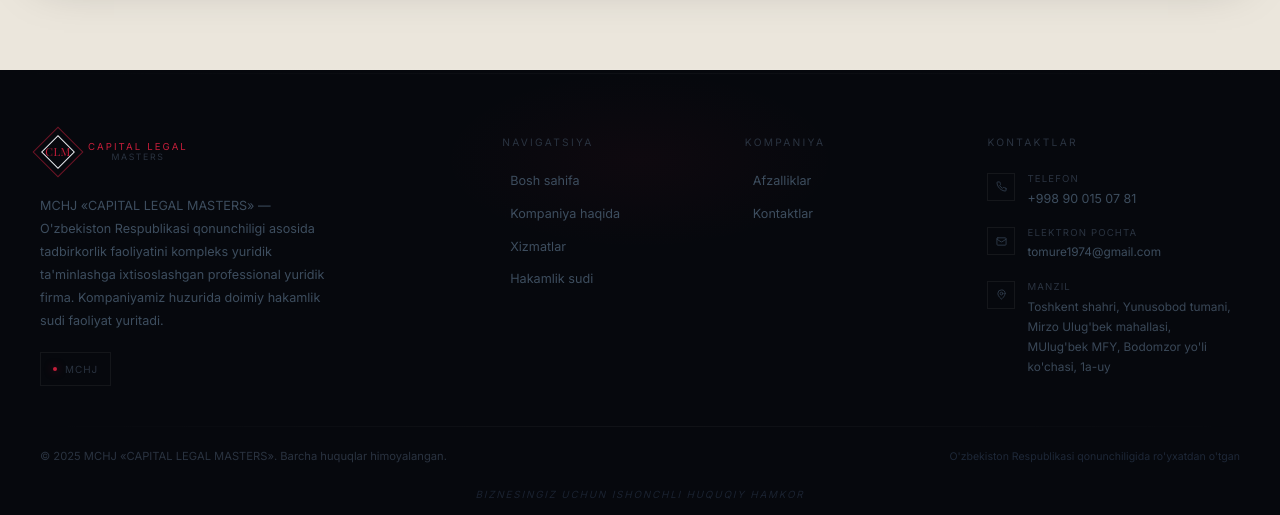
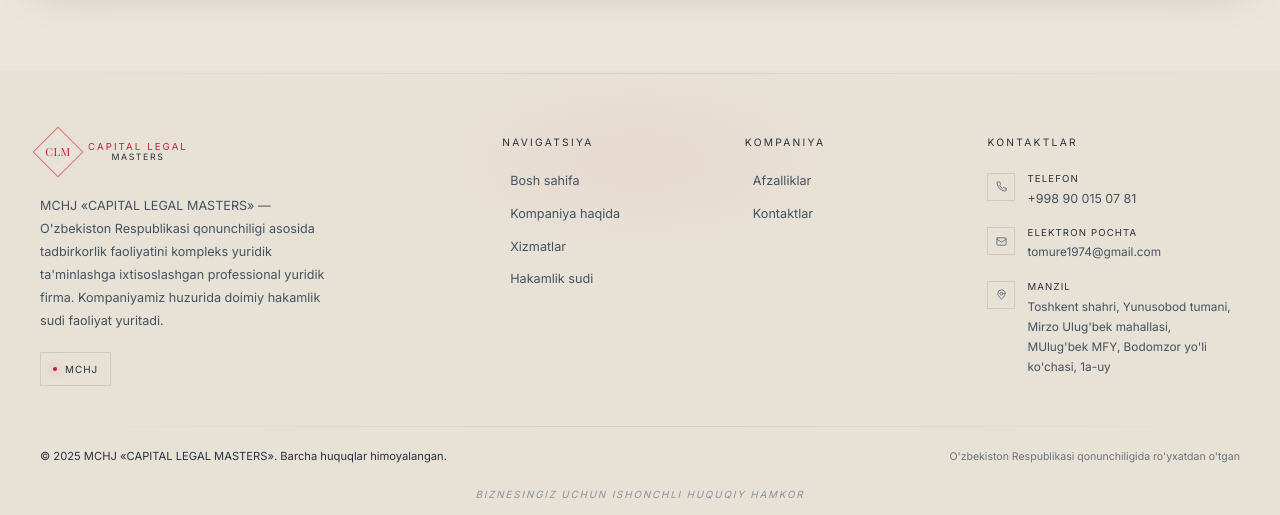
Before and after one commit to r2k8v42jz9-png/Capital-legal-masters, a Next.js app: page / in a window 1280 px wide. Shown: the part 5415-5930 px from the top of the page. Built offline with nearby package versions, Linux system fonts and the light colour scheme.

Commit message:
Improve light footer and uppercase branding

```diff
--- a/src/app/globals.css
+++ b/src/app/globals.css
@@ -52,6 +52,20 @@
   --nav-link:         #7A8B9E;   /* inactive nav links — visible on dark */
   --nav-link-active:  #E8ECF0;
   --nav-link-hover:   #B8C8D8;
+
+  /* Footer — dark theme (values match the original design exactly) */
+  --footer-bg:          #06080D;
+  --footer-text:        #3D4D5E;            /* description, links, values */
+  --footer-heading:     #2A3340;            /* headings, labels, badge, rights */
+  --footer-address:     #3A4858;
+  --footer-icon:        #2E3A4A;
+  --footer-faint:       #1E2838;            /* legal note */
+  --footer-tagline:     #1A2230;
+  --footer-link-hover:  #A8B8C8;
+  --footer-value-hover: #8B9AAA;
+  --footer-line:        rgba(255, 255, 255, 0.035);
+  --footer-divider:     rgba(255, 255, 255, 0.045);
+  --footer-border:      rgba(255, 255, 255, 0.06);
 }
 
 [data-theme="light"] {
@@ -99,6 +113,20 @@
   --nav-link:         #3D4D5C;   /* inactive nav links — deep on ivory */
   --nav-link-active:  #0F1923;
   --nav-link-hover:   #1A2838;
+
+  /* Footer — light premium corporate (warm ivory, deep graphite text) */
+  --footer-bg:          #E8E1D6;            /* warm ivory-gray, blends with sections */
+  --footer-text:        #44535F;            /* readable graphite */
+  --footer-heading:     #28323D;            /* darker graphite for headings/labels */
+  --footer-address:     #44535F;
+  --footer-icon:        #5E6B78;
+  --footer-faint:       #69747F;            /* legal note — subtle but readable */
+  --footer-tagline:     #8A949E;            /* tagline — soft but visible */
+  --footer-link-hover:  #C41E3A;
+  --footer-value-hover: #C41E3A;
+  --footer-line:        rgba(0, 0, 0, 0.07);
+  --footer-divider:     rgba(0, 0, 0, 0.08);
+  --footer-border:      rgba(0, 0, 0, 0.10);
 }
 
 /* ══════════════════════════════════════════════════
@@ -216,6 +244,55 @@
 
 .glass-card:hover .card-desc {
   color: var(--text-body);
+}
+
+/* ══════════════════════════════════════════════════
+   FOOTER — theme-aware text, borders & dividers
+   (dark theme resolves to the original design values)
+   ══════════════════════════════════════════════════ */
+.footer-text     { color: var(--footer-text); transition: color 0.25s ease; }
+.footer-heading  { color: var(--footer-heading); transition: color 0.3s ease; }
+.footer-address  { color: var(--footer-address); transition: color 0.3s ease; }
+.footer-faint    { color: var(--footer-faint); transition: color 0.3s ease; }
+.footer-tagline  { color: var(--footer-tagline); transition: color 0.3s ease; }
+.footer-icon     { color: var(--footer-icon); transition: color 0.3s ease; }
+
+/* Nav links — hover via the button's own state */
+.footer-link {
+  color: var(--footer-text);
+  transition: color 0.25s ease;
+}
+.footer-link:hover {
+  color: var(--footer-link-hover);
+}
+
+/* Contact values + icons — hover driven by parent .group */
+.footer-value {
+  color: var(--footer-text);
+  transition: color 0.3s ease;
+}
+.group:hover .footer-value {
+  color: var(--footer-value-hover);
+}
+.group:hover .footer-icon {
+  color: #C41E3A;
+}
+
+/* Icon boxes — base border + crimson on parent hover */
+.footer-icon-box {
+  border: 1px solid var(--footer-border);
+  transition: border-color 0.3s ease;
+}
+.group:hover .footer-icon-box {
+  border-color: rgba(196, 30, 58, 0.28);
+}
+
+/* Decorative gradient lines */
+.footer-line {
+  background: linear-gradient(90deg, transparent, var(--footer-line), transparent);
+}
+.footer-divider {
+  background: linear-gradient(90deg, transparent, var(--footer-divider), transparent);
 }
 
 /* ══════════════════════════════════════════════════
--- a/src/components/Footer.tsx
+++ b/src/components/Footer.tsx
@@ -28,11 +28,11 @@
   const mailHref = `mailto:${t.contact.info.email.value}`;
 
   return (
-    <footer className="relative overflow-hidden" style={{ background: "var(--bg-footer)" }}>
+    <footer className="relative overflow-hidden" style={{ background: "var(--footer-bg)" }}>
       {/* Top border */}
       <div className="absolute top-0 left-0 right-0">
         <div className="h-px bg-gradient-to-r from-transparent via-[#C41E3A]/28 to-transparent" />
-        <div className="h-px bg-gradient-to-r from-transparent via-white/[0.035] to-transparent mt-[2px]" />
+        <div className="h-px footer-line mt-[2px]" />
       </div>
 
       {/* Subtle glow */}
@@ -69,19 +69,22 @@
                 <div className="font-sans text-[0.6rem] font-700 tracking-[0.22em] uppercase text-[#C41E3A]">
                   Capital Legal
                 </div>
-                <div className="font-sans text-[0.55rem] font-500 tracking-[0.18em] uppercase text-[#2A3340] mt-0.5">
+                <div className="footer-heading font-sans text-[0.55rem] font-500 tracking-[0.18em] uppercase mt-0.5">
                   Masters
                 </div>
               </div>
             </button>
 
-            <p className="font-sans text-[0.79rem] text-[#3D4D5E] leading-[1.82] max-w-[300px] mb-5">
+            <p className="footer-text font-sans text-[0.79rem] leading-[1.82] max-w-[300px] mb-5">
               {t.footer.description}
             </p>
 
-            <div className="inline-flex items-center gap-2 border border-white/[0.055] px-3 py-2">
+            <div
+              className="inline-flex items-center gap-2 px-3 py-2"
+              style={{ border: "1px solid var(--footer-border)" }}
+            >
               <div className="red-dot" />
-              <span className="font-sans text-[0.62rem] font-600 tracking-[0.1em] uppercase text-[#2A3340]">
+              <span className="footer-heading font-sans text-[0.62rem] font-600 tracking-[0.1em] uppercase">
                 {firmBadge}
               </span>
             </div>
@@ -90,7 +93,7 @@
           {/* Nav sections */}
           {t.footer.sections.map((section, si) => (
             <AnimatedSection key={si} delay={0.07 * (si + 1)}>
-              <div className="font-sans text-[0.64rem] font-700 tracking-[0.22em] uppercase text-[#2A3340] mb-5">
+              <div className="footer-heading font-sans text-[0.64rem] font-700 tracking-[0.22em] uppercase mb-5">
                 {section.heading}
               </div>
               <ul className="space-y-3">
@@ -98,7 +101,7 @@
                   <li key={li}>
                     <button
                       onClick={() => scrollTo(link.id)}
-                      className="font-sans text-[0.79rem] text-[#3D4D5E] hover:text-[#A8B8C8] transition-colors duration-250 flex items-center gap-2 group"
+                      className="footer-link font-sans text-[0.79rem] flex items-center gap-2 group"
                     >
                       <span className="w-0 h-px bg-[#C41E3A]/45 group-hover:w-3.5 transition-all duration-300 flex-shrink-0" />
                       {link.label}
@@ -111,7 +114,7 @@
 
           {/* ── Contact details column ── */}
           <AnimatedSection delay={0.22}>
-            <div className="font-sans text-[0.64rem] font-700 tracking-[0.22em] uppercase text-[#2A3340] mb-5">
+            <div className="footer-heading font-sans text-[0.64rem] font-700 tracking-[0.22em] uppercase mb-5">
               {contactHeading}
             </div>
 
@@ -126,17 +129,14 @@
                   transition={{ duration: 0.2 }}
                   aria-label={t.contact.info.phone.value}
                 >
-                  <div className="w-7 h-7 flex items-center justify-center border border-white/[0.06] group-hover:border-[#C41E3A]/28 transition-colors duration-300 flex-shrink-0 mt-0.5">
-                    <Phone
-                      size={11}
-                      className="text-[#2E3A4A] group-hover:text-[#C41E3A] transition-colors duration-300"
-                    />
+                  <div className="footer-icon-box w-7 h-7 flex items-center justify-center flex-shrink-0 mt-0.5">
+                    <Phone size={11} className="footer-icon" />
                   </div>
                   <div>
-                    <div className="font-sans text-[0.6rem] tracking-[0.12em] uppercase text-[#2A3340] mb-0.5">
+                    <div className="footer-heading font-sans text-[0.6rem] tracking-[0.12em] uppercase mb-0.5">
                       {t.contact.info.phone.label}
                     </div>
-                    <div className="font-sans text-[0.78rem] text-[#3D4D5E] group-hover:text-[#8B9AAA] transition-colors duration-300">
+                    <div className="footer-value font-sans text-[0.78rem]">
                       {t.contact.info.phone.value}
                     </div>
                   </div>
@@ -152,17 +152,14 @@
                   transition={{ duration: 0.2 }}
                   aria-label={t.contact.info.email.value}
                 >
-                  <div className="w-7 h-7 flex items-center justify-center border border-white/[0.06] group-hover:border-[#C41E3A]/28 transition-colors duration-300 flex-shrink-0 mt-0.5">
-                    <Mail
-                      size={11}
-                      className="text-[#2E3A4A] group-hover:text-[#C41E3A] transition-colors duration-300"
-                    />
+                  <div className="footer-icon-box w-7 h-7 flex items-center justify-center flex-shrink-0 mt-0.5">
+                    <Mail size={11} className="footer-icon" />
                   </div>
                   <div>
-                    <div className="font-sans text-[0.6rem] tracking-[0.12em] uppercase text-[#2A3340] mb-0.5">
+                    <div className="footer-heading font-sans text-[0.6rem] tracking-[0.12em] uppercase mb-0.5">
                       {t.contact.info.email.label}
                     </div>
-                    <div className="font-sans text-[0.74rem] text-[#3D4D5E] group-hover:text-[#8B9AAA] transition-colors duration-300 break-all">
+                    <div className="footer-value font-sans text-[0.74rem] break-all">
                       {t.contact.info.email.value}
                     </div>
                   </div>
@@ -172,16 +169,14 @@
               {/* Address — not clickable */}
               <li>
                 <div className="flex items-start gap-3">
-                  <div className="w-7 h-7 flex items-center justify-center border border-white/[0.06] flex-shrink-0 mt-0.5">
-                    <MapPin size={11} className="text-[#2E3A4A]" />
+                  <div className="footer-icon-box w-7 h-7 flex items-center justify-center flex-shrink-0 mt-0.5">
+                    <MapPin size={11} className="footer-icon" />
                   </div>
                   <div>
-                    <div className="font-sans text-[0.6rem] tracking-[0.12em] uppercase text-[#2A3340] mb-0.5">
+                    <div className="footer-heading font-sans text-[0.6rem] tracking-[0.12em] uppercase mb-0.5">
                       {t.contact.info.address.label}
                     </div>
-                    <div
-                      className="font-sans text-[0.74rem] text-[#3A4858] leading-[1.7] whitespace-pre-line"
-                    >
+                    <div className="footer-address font-sans text-[0.74rem] leading-[1.7] whitespace-pre-line">
                       {t.contact.info.address.value}
                     </div>
                   </div>
@@ -192,18 +187,18 @@
         </div>
 
         {/* Divider */}
-        <div className="h-px bg-gradient-to-r from-transparent via-white/[0.045] to-transparent" />
+        <div className="h-px footer-divider" />
 
         {/* Bottom bar */}
         <div className="py-5 flex flex-col sm:flex-row items-center justify-between gap-3">
           <AnimatedSection>
-            <p className="font-sans text-[0.7rem] text-[#2A3340] text-center sm:text-left">
+            <p className="footer-heading font-sans text-[0.7rem] text-center sm:text-left">
               {t.footer.rights}
             </p>
           </AnimatedSection>
 
           <AnimatedSection delay={0.05}>
-            <p className="font-sans text-[0.66rem] text-[#1E2838] text-center sm:text-right">
+            <p className="footer-faint font-sans text-[0.66rem] text-center sm:text-right">
               {legalNote}
             </p>
           </AnimatedSection>
@@ -212,7 +207,7 @@
         {/* Tagline strip */}
         <div className="pb-4 text-center">
           <AnimatedSection>
-            <p className="font-sans text-[0.62rem] tracking-[0.18em] uppercase text-[#1A2230] italic">
+            <p className="footer-tagline font-sans text-[0.62rem] tracking-[0.18em] uppercase italic">
               {t.footer.tagline}
             </p>
           </AnimatedSection>
```
